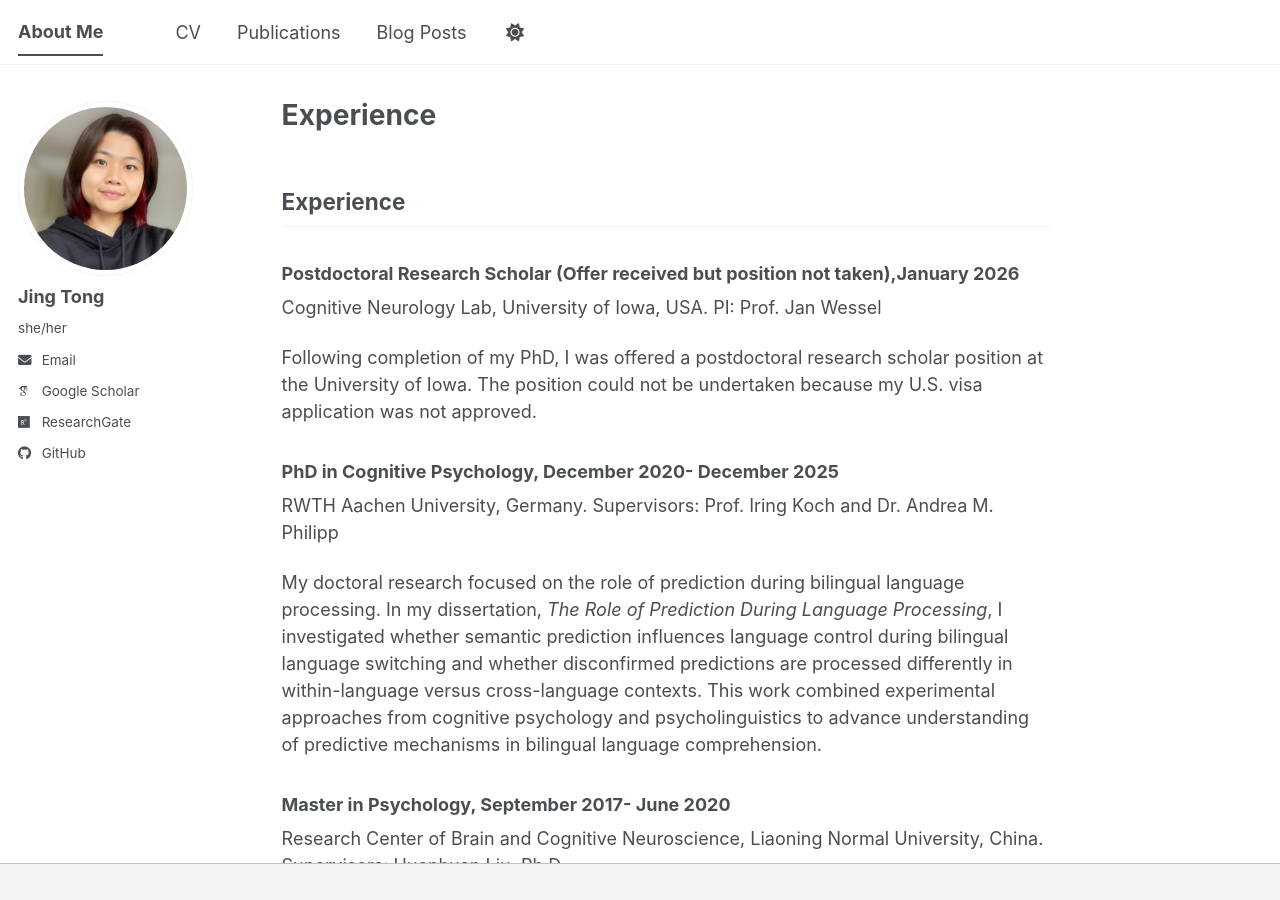
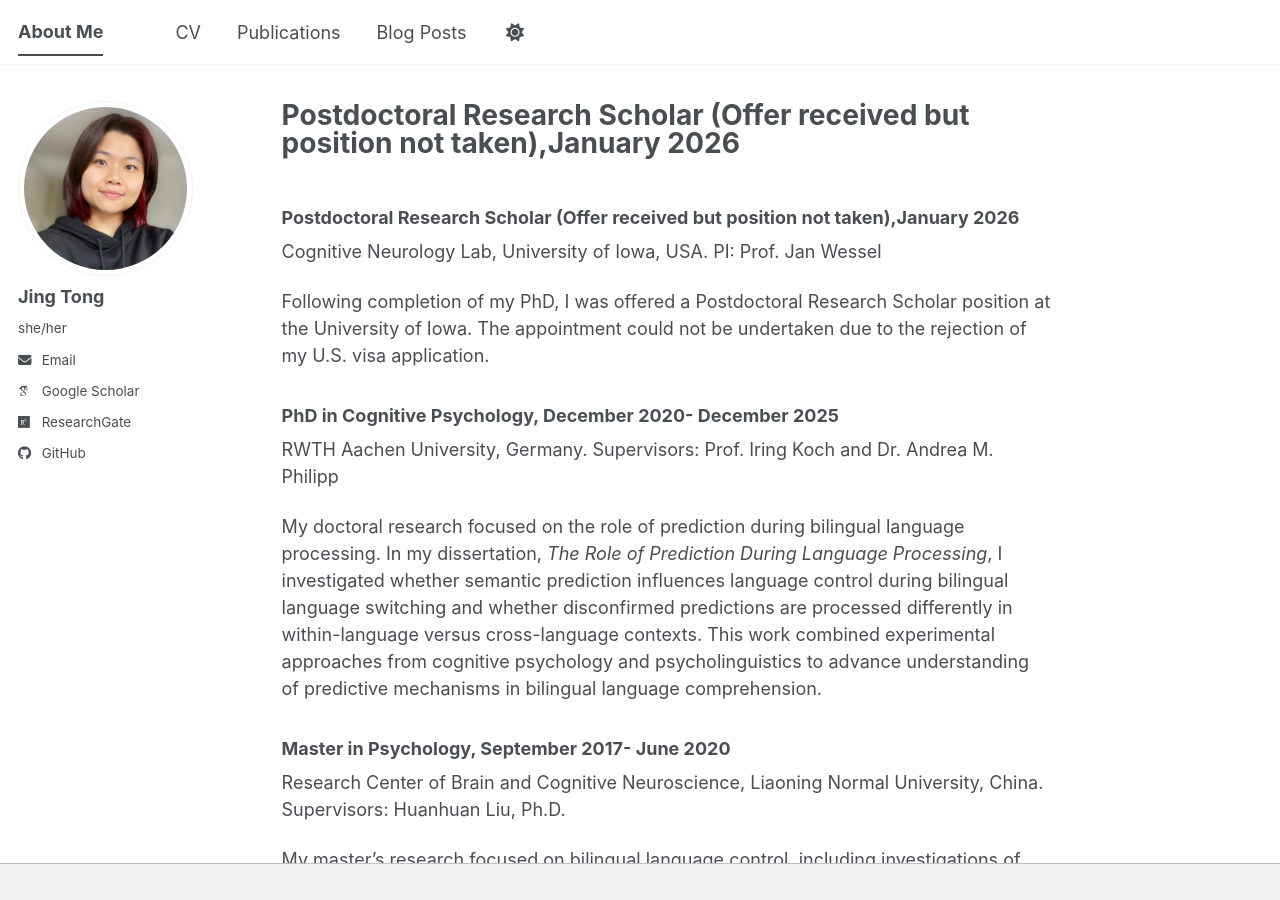
Before and after one commit to JingTong01/jingtong01.github.io, a Jekyll site: the page built from _pages/about.md, in a window 1280 px wide and 900 px high. Built offline with Jekyll 4.4.1, drawn with Linux system fonts in a browser that asks for light colours; some web fonts are replaced; a script bundle is joined from its source files by our own code; library files that are not in the unit come from our copies; our own code applies the rules of GitHub Pages for plain Markdown files.

Commit message:
Update about.md

```diff
--- a/_pages/about.md
+++ b/_pages/about.md
@@ -7,11 +7,11 @@ redirect_from:
 ---
 
 
-## Experience
+
 ### Postdoctoral Research Scholar (Offer received but position not taken),January 2026
 Cognitive Neurology Lab, University of Iowa, USA. PI: Prof. Jan Wessel
 
-Following completion of my PhD, I was offered a postdoctoral research scholar position at the University of Iowa. The position could not be undertaken because my U.S. visa application was not approved.
+Following completion of my PhD, I was offered a Postdoctoral Research Scholar position at the University of Iowa. The appointment could not be undertaken due to the rejection of my U.S. visa application.
 
 ### PhD in Cognitive Psychology, December 2020- December 2025
 RWTH Aachen University, Germany. Supervisors: Prof. Iring Koch and Dr. Andrea M. Philipp
```
